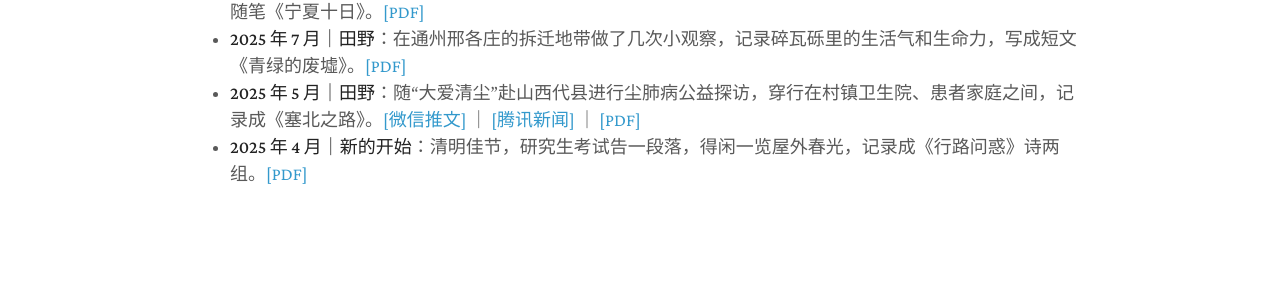
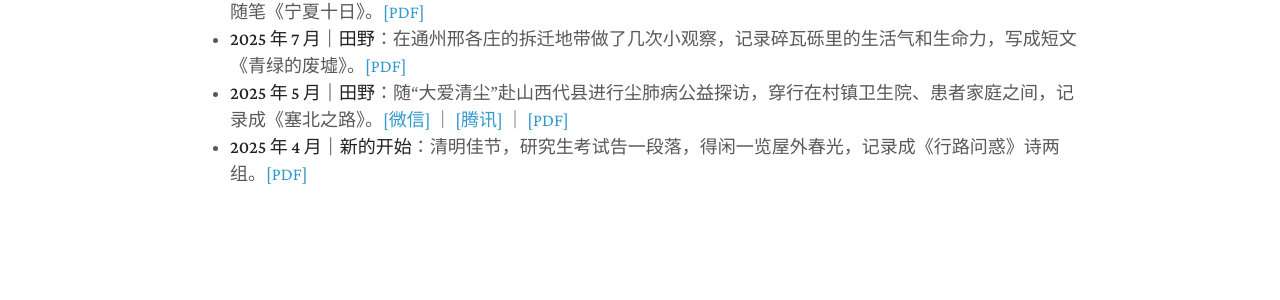
Before and after one commit to zhangming4153/zhangming4153.github.io, a Jekyll site: the page built from cn/index.md, in a window 1280 px wide. Shown: the part 964-1264 px from the top of the page. Built offline with Jekyll 4.4.1, drawn with Linux system fonts in a browser that asks for light colours; a style sheet for code colours, icons or effects is not loaded.

Commit message:
Update links and text in index.md

```diff
--- a/cn/index.md
+++ b/cn/index.md
@@ -17,5 +17,5 @@ title: 章明
 - **2025 年 9 月｜学术**：本科加硕士，周老师带领下的“联邦制”科研团队。[[合照]]()
 - **2025 年 8 月｜田野**：作为三组组长参加北大宁夏水资源调研，走过村镇、渠首、灌区和管理部门，写成调研随笔《宁夏十日》。[[PDF]](/assets/Ningxia.pdf)
 - **2025 年 7 月｜田野**：在通州邢各庄的拆迁地带做了几次小观察，记录碎瓦砾里的生活气和生命力，写成短文《青绿的废墟》。[[PDF]](/assets/Greenruins.pdf)
-- **2025 年 5 月｜田野**：随“大爱清尘”赴山西代县进行尘肺病公益探访，穿行在村镇卫生院、患者家庭之间，记录成《塞北之路》。[[微信推文]](https://mp.weixin.qq.com/s/o8Zpdd-DVcAKxdC4jhWxGg) ｜ [[腾讯新闻]](https://news.qq.com/rain/a/20250605A06ML000) ｜ [[PDF]](/assets/Shanxi.pdf)
+- **2025 年 5 月｜田野**：随“大爱清尘”赴山西代县进行尘肺病公益探访，穿行在村镇卫生院、患者家庭之间，记录成《塞北之路》。[[微信]](https://mp.weixin.qq.com/s/o8Zpdd-DVcAKxdC4jhWxGg) ｜ [[腾讯]](https://news.qq.com/rain/a/20250605A06ML000) ｜ [[PDF]](/assets/Shanxi.pdf)
 - **2025 年 4 月｜新的开始**：清明佳节，研究生考试告一段落，得闲一览屋外春光，记录成《行路问惑》诗两组。[[PDF]]()
```
